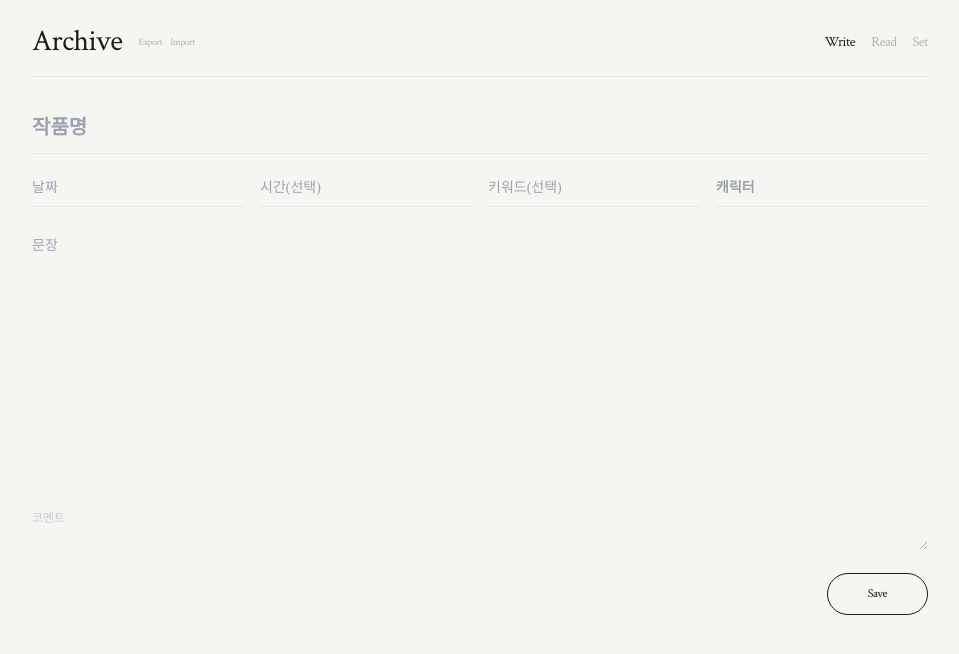
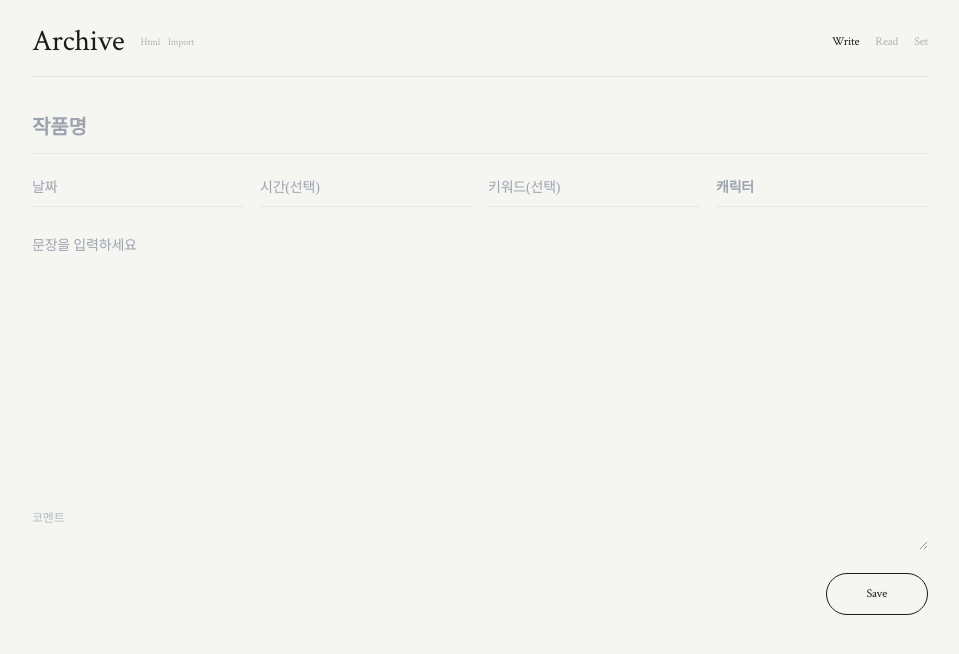
Before and after one commit to dnut888/my-archive, a React (Create React App) app: page / in a window 1280 px wide. Both pictures are taken after a click on the button "GUEST MODE". Shown: the top 654 px of the page, without its empty margins (160-1119 px from the left). Built offline with nearby package versions, Linux system fonts and the light colour scheme; a web font is replaced by a local one.

Commit message:
Update index.tsx

```diff
--- a/src/index.tsx
+++ b/src/index.tsx
@@ -7,7 +7,7 @@ const SUPABASE_KEY = "eyJhbGciOiJIUzI1NiIsInR5cCI6IkpXVCJ9.eyJpc3MiOiJzdXBhYmFzZ
 
 let supabase: any = null;
 try {
-  if (SUPABASE_KEY && SUPABASE_KEY !== "eyJhbGciOiJIUzI1NiIsInR5cCI6IkpXVCJ9.eyJpc3MiOiJzdXBhYmFzZSIsInJlZiI6ImRjdGluYmdwbXhzZnlleG5mdmJpIiwicm9sZSI6ImFub24iLCJpYXQiOjE3NjkwMDU4NDQsImV4cCI6MjA4NDU4MTg0NH0.SPiNc-q-u6xHlb5H82EFvl8xBUmzuCIs8w6WS9tauyY") {
+  if (SUPABASE_KEY && SUPABASE_KEY !== "여기에_본인의_ANON_KEY_입력") {
     supabase = createClient(SUPABASE_URL, SUPABASE_KEY);
   }
 } catch (e) { console.error(e); }
@@ -58,7 +58,7 @@ export default function App() {
   const fetchDB = async (currentUser = user) => {
     if (!supabase || !currentUser || currentUser.id === 'guest') return;
     const { data, error } = await supabase.from("entries").select("*");
-    if (!error && data) {
+    if (!error && data && data.length > 0) {
       const dbEntries = data.map((d: any) => ({ ...d.content, db_id: d.id }));
       setEntries(dbEntries);
       localStorage.setItem("archive_full_backup", JSON.stringify(dbEntries));
@@ -67,18 +67,20 @@ export default function App() {
 
   const handleLogin = async () => {
     const { data, error } = await supabase.auth.signInWithPassword({ email, password });
-    if (error) alert(error.message);
+    if (error) alert("로그인 실패");
     else { setUser(data.user); fetchDB(data.user); }
   };
 
   const save = async () => {
-    if (!work || !date || !text) return alert("필수 항목 누락");
+    if (!work || !date || !text) return;
     const payload = {
       work, date, time, character, text, comment,
       id: editingId || Date.now(),
       keywords: keywords ? keywords.split(",").map(k => k.trim()) : [],
       favorite: editingId ? (entries.find(e => e.id === editingId)?.favorite || false) : false
     };
+
+    // 화면 즉시 반영 (동기화 딜레이 방지)
     const nextEntries = editingId ? entries.map(e => e.id === editingId ? payload : e) : [payload, ...entries];
     setEntries(nextEntries);
     localStorage.setItem("archive_full_backup", JSON.stringify(nextEntries));
@@ -94,6 +96,33 @@ export default function App() {
     }
     setWork(""); setDate(""); setTime(""); setKeywords(""); setCharacter(""); setText(""); setComment("");
     setEditingId(null); setMode("archive");
+  };
+
+  const exportToHtml = () => {
+    const htmlContent = `
+      <html><head><meta charset="utf-8"><style>
+        body { background: ${activeBg}; color: ${activeText}; font-family: serif; padding: 40px; line-height: 1.6; }
+        .entry { margin-bottom: 40px; border-bottom: 1px solid rgba(0,0,0,0.1); padding-bottom: 20px; }
+        .title { font-weight: bold; font-size: 1.2em; }
+        .meta { opacity: 0.6; font-size: 0.8em; margin-bottom: 10px; }
+      </style></head><body>
+        <h1>Archive Backup</h1>
+        ${entries.map(e => `
+          <div class="entry">
+            <div class="title">${e.work}</div>
+            <div class="meta">${e.date} / ${e.character}</div>
+            <div class="text">${e.text}</div>
+            ${e.comment ? `<div class="meta" style="margin-top:10px italic">${e.comment}</div>` : ''}
+          </div>
+        `).join('')}
+      </body></html>
+    `;
+    const blob = new Blob([htmlContent], { type: 'text/html' });
+    const url = URL.createObjectURL(blob);
+    const a = document.createElement('a');
+    a.href = url;
+    a.download = `archive_${new Date().toLocaleDateString()}.html`;
+    a.click();
   };
 
   const grouped = useMemo(() => {
@@ -113,12 +142,12 @@ export default function App() {
   if (!isInitialized) return null;
   if (!user) {
     return (
-      <div className="min-h-screen flex items-center justify-center" style={{ background: activeBg, color: activeText }}>
-        <div className="w-64 space-y-4 text-center font-en">
-          <h1 className="text-3xl mb-8">Archive</h1>
-          <input className="w-full bg-transparent border-b border-current/20 py-2 outline-none" placeholder="Email" value={email} onChange={e=>setEmail(e.target.value)} />
-          <input className="w-full bg-transparent border-b border-current/20 py-2 outline-none" type="password" placeholder="Password" value={password} onChange={e=>setPassword(e.target.value)} />
-          <button onClick={handleLogin} className="w-full mt-4 border border-current rounded-full py-2">Login</button>
+      <div className="min-h-screen flex items-center justify-center font-en" style={{ background: activeBg, color: activeText }}>
+        <div className="w-64 space-y-4 text-center">
+          <h1 className="text-3xl mb-8 font-normal">Archive</h1>
+          <input className="w-full bg-transparent border-b border-current/20 py-2 outline-none text-center" placeholder="Email" value={email} onChange={e=>setEmail(e.target.value)} />
+          <input className="w-full bg-transparent border-b border-current/20 py-2 outline-none text-center" type="password" placeholder="Password" value={password} onChange={e=>setPassword(e.target.value)} />
+          <button onClick={handleLogin} className="w-full mt-4 border border-current rounded-full py-2 text-xs">LOGIN</button>
           <button onClick={() => setUser({id:'guest'})} className="text-[10px] opacity-40 underline mt-4">GUEST MODE</button>
         </div>
       </div>
@@ -128,23 +157,22 @@ export default function App() {
   return (
     <div className="min-h-screen px-5 py-6" style={{ backgroundColor: activeBg, color: activeText, fontFamily: koreanFont }}>
       <style>{`
-        @import url('https://fonts.googleapis.com/css2?family=Crimson+Text:wght@400&display=swap');
+        @import url('https://fonts.googleapis.com/css2?family=Crimson+Text:ital,wght@0,400;1,400&display=swap');
         @font-face { font-family: 'BookkMyungjo'; src: url('https://cdn.jsdelivr.net/gh/projectnoonnu/noonfonts_2302@1.0/BookkMyungjo-Lt.woff2') format('woff2'); }
-        .font-en { font-family: 'Crimson Text', serif !important; font-weight: 400 !important; letter-spacing: -0.5px !important; }
+        .font-en { font-family: 'Crimson Text', serif !important; font-weight: 400 !important; }
+        * { letter-spacing: -0.2px !important; }
       `}</style>
-      {fontLink && <link rel="stylesheet" href={fontLink} />}
 
       <div className="max-w-4xl mx-auto space-y-6">
         <header className="flex justify-between items-center border-b border-current/10 pb-4">
           <div className="flex items-center gap-4">
             <h1 className="text-3xl font-en cursor-pointer" onClick={() => setMode("write")}>Archive</h1>
-            {/* 백업 버튼 복구 */}
-            <div className="flex gap-2 text-[10px] opacity-30 font-en">
-              <button onClick={() => { const blob = new Blob([JSON.stringify(entries)], {type:'application/json'}); const url = URL.createObjectURL(blob); const a = document.createElement('a'); a.href=url; a.download='archive_backup.json'; a.click(); }}>Export</button>
+            <div className="flex gap-2 text-[10px] opacity-30 font-en uppercase">
+              <button onClick={exportToHtml}>Html</button>
               <button onClick={() => { const input = document.createElement('input'); input.type='file'; input.onchange=(e:any)=>{ const file=e.target.files[0]; const reader=new FileReader(); reader.onload=(re:any)=>{ setEntries(JSON.parse(re.target.result)); }; reader.readAsText(file); }; input.click(); }}>Import</button>
             </div>
           </div>
-          <nav className="flex gap-4 text-sm font-en">
+          <nav className="flex gap-4 text-xs font-en uppercase">
             <button onClick={() => setMode("write")} className={mode === "write" ? "" : "opacity-30"}>Write</button>
             <button onClick={() => setMode("archive")} className={mode === "archive" ? "" : "opacity-30"}>Read</button>
             <button onClick={() => setMode("style")} className={mode === "style" ? "" : "opacity-30"}>Set</button>
@@ -160,8 +188,8 @@ export default function App() {
               <input placeholder="키워드(선택)" value={keywords} onChange={e => setKeywords(e.target.value)} className="border-b bg-transparent py-2 outline-none text-sm" />
               <input placeholder="캐릭터" value={character} onChange={e => setCharacter(e.target.value)} className="border-b bg-transparent py-2 outline-none text-sm font-bold" />
             </div>
-            <textarea placeholder="문장" value={text} onChange={e => setText(e.target.value)} className="w-full h-64 py-3 bg-transparent leading-relaxed outline-none resize-none" style={{ fontSize: '14px' }} />
-            <textarea placeholder="코멘트" value={comment} onChange={e => setComment(e.target.value)} className="w-full py-2 bg-transparent text-xs opacity-50 outline-none" />
+            <textarea placeholder="문장을 입력하세요" value={text} onChange={e => setText(e.target.value)} className="w-full h-64 py-3 bg-transparent leading-relaxed outline-none resize-none" style={{ fontSize: '14px' }} />
+            <textarea placeholder="코멘트" value={comment} onChange={e => setComment(e.target.value)} className="w-full py-2 bg-transparent text-xs opacity-70 outline-none" />
             <div className="flex justify-end"><button onClick={save} className="px-10 py-3 border border-current rounded-full text-xs font-en">Save</button></div>
           </div>
         )}
@@ -173,13 +201,13 @@ export default function App() {
               <button onClick={() => setOnlyFavorite(!onlyFavorite)} className={onlyFavorite ? "text-yellow-500" : "opacity-20"}>★</button>
             </div>
             {Object.entries(grouped).map(([title, list]: any) => (
-              <section key={title}>
-                <button onClick={() => setOpenWork(openWork === title ? null : title)} className="flex items-baseline gap-2 font-bold w-full text-left py-2 border-b border-current/5">
-                  <span>{title}</span><span className="text-[10px] opacity-40 font-normal font-en">({list.length})</span>
+              <section key={title} className="space-y-1">
+                <button onClick={() => setOpenWork(openWork === title ? null : title)} className="flex items-baseline gap-2 font-bold w-full text-left py-1">
+                  <span>{title}</span><span className="text-[10px] opacity-40 font-normal">({list.length})</span>
                 </button>
                 {openWork === title && list.map((e: any) => (
-                  <div key={e.id} className="ml-2 pl-4 py-2 border-l border-current/10">
-                    <button onClick={() => setOpenEntryId(openEntryId === e.id ? null : e.id)} className="w-full text-left text-[11px] opacity-50">
+                  <div key={e.id} className="border-l border-current/10 ml-1 pl-4 py-1">
+                    <button onClick={() => setOpenEntryId(openEntryId === e.id ? null : e.id)} className="w-full text-left text-[11px] opacity-70">
                       {e.date} · {e.character}
                     </button>
                     {openEntryId === e.id && (
@@ -188,7 +216,7 @@ export default function App() {
                           <div className="flex-1 leading-relaxed cursor-pointer" onClick={() => setFocusEntry(e)} style={{ fontSize: lineSize }}>{e.text}</div>
                           <button onClick={() => { const next={...e, favorite:!e.favorite}; setEntries(p=>p.map(x=>x.id===e.id?next:x)); }} className={e.favorite ? "text-yellow-500" : "opacity-20"}>★</button>
                         </div>
-                        <div className="flex gap-4 mt-2 text-[10px] opacity-40 font-en uppercase">
+                        <div className="flex gap-4 mt-2 text-[10px] opacity-40 font-bold uppercase font-en">
                           <button onClick={() => { setMode("write"); setEditingId(e.id); setWork(e.work); setDate(e.date); setTime(e.time||""); setKeywords(e.keywords.join(", ")); setCharacter(e.character); setText(e.text); setComment(e.comment||""); }}>Edit</button>
                           <button onClick={() => setEntries(p => p.filter(x => x.id !== e.id))} className="text-red-500">Delete</button>
                         </div>
@@ -220,7 +248,6 @@ export default function App() {
         )}
       </div>
 
-      {/* 캡쳐용 팝업: 배경색 질문자님 설정값으로 변경 */}
       {focusEntry && (
         <div className="fixed inset-0 z-50 flex items-center justify-center p-6" style={{ backgroundColor: activeBg }} onClick={() => setFocusEntry(null)}>
           <div className="max-w-lg w-full p-10 space-y-6" style={{ color: activeText, fontFamily: koreanFont }}>
```
